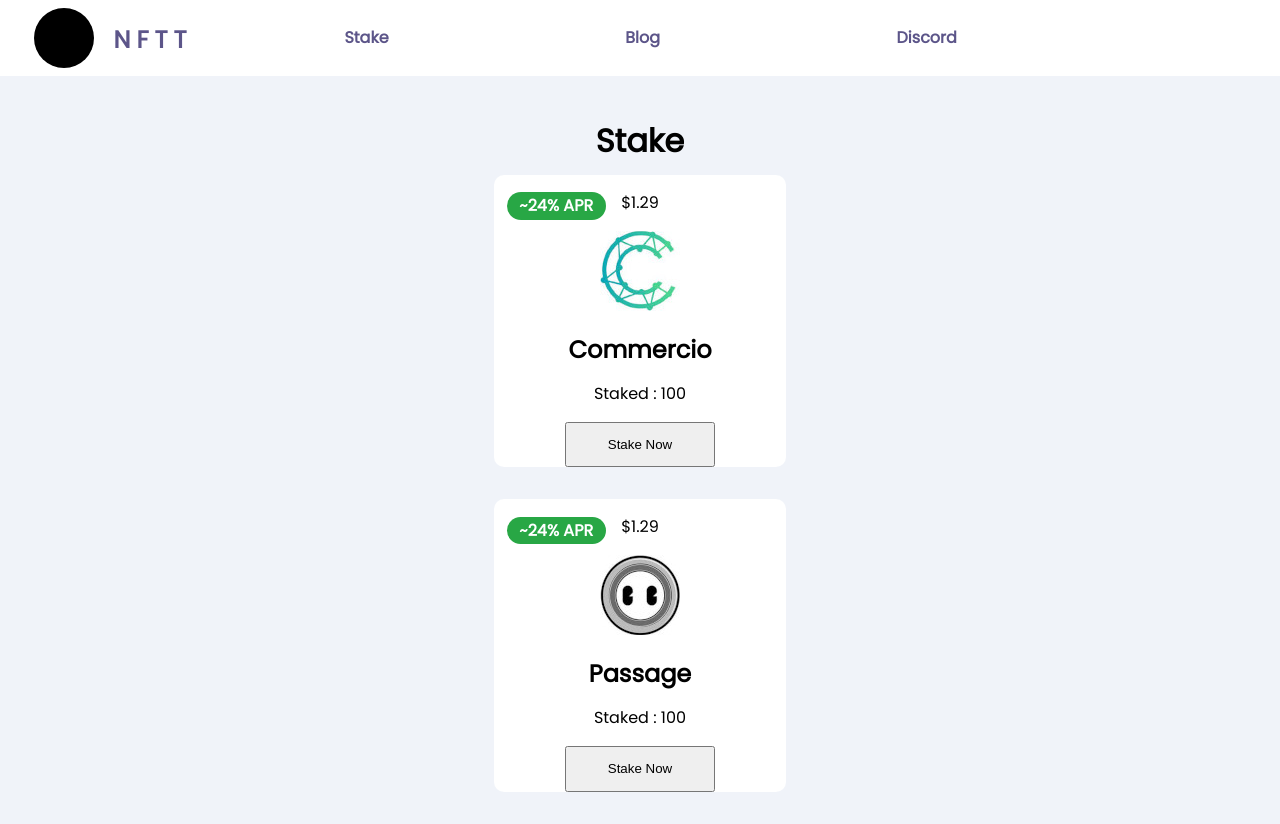
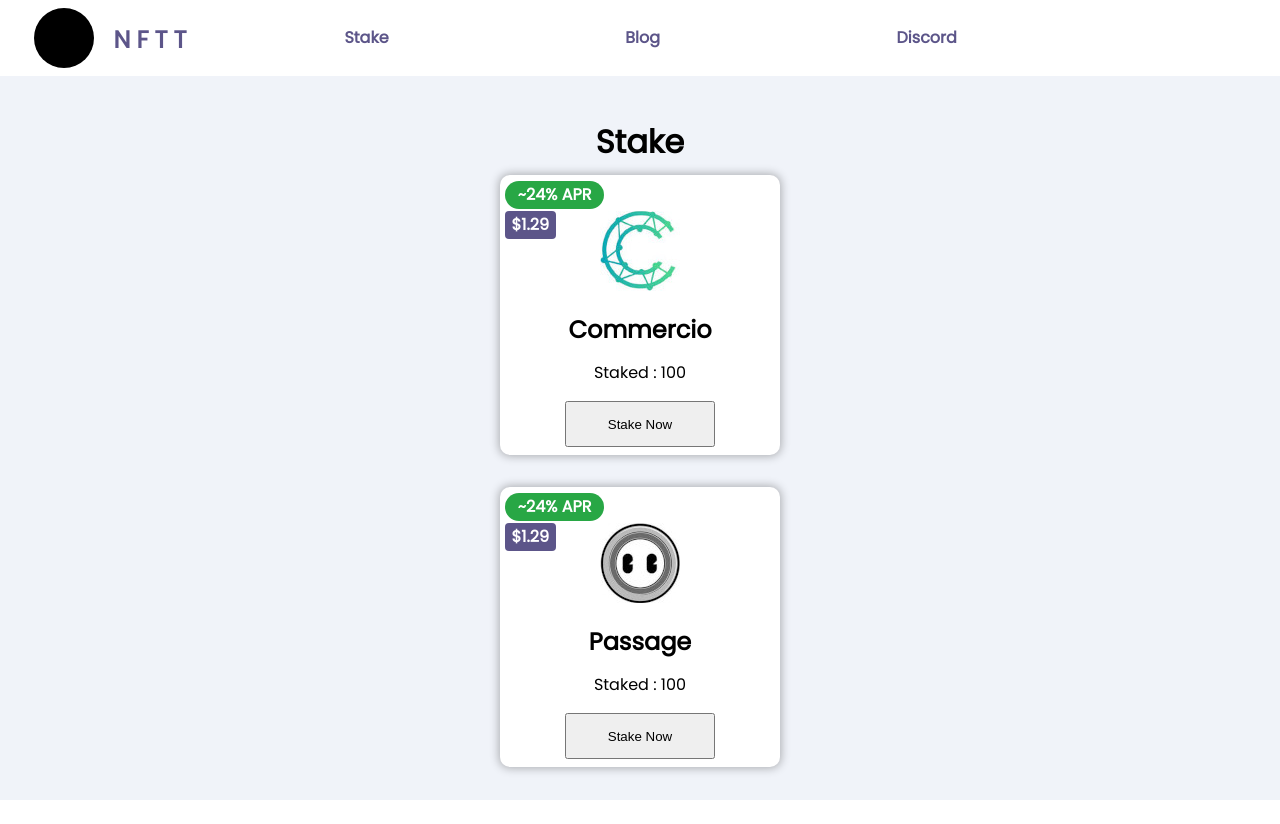
Before and after one commit to ArcAnya/non-fungible-think-tank, a Vue app: page /stake in a window 1280 px wide. After the commit the page ends 800 px from the top, so only its background shows below. Built offline with nearby package versions, Linux system fonts and the light colour scheme.

Commit message:
improved stake page style

```diff
--- a/public/main.css
+++ b/public/main.css
@@ -133,13 +133,15 @@
 }
 
 .stakeasset {
+  margin-bottom: 2em;
+  min-height: 280px;
   text-align: center;
-  margin-bottom: 2em;
   background-color: #fff;
   border-radius: 10px;
   aspect-ratio: 1 / 1;
   transition: transform .1s;
   position: relative;
+  box-shadow: 0 0 10px 1px rgba(0, 0, 0, 0.3);
 }
 
 .stakeasset:hover {
@@ -155,10 +157,21 @@
   color: #fff;
   background-color: #28a745;
   position: absolute;
-  top: .1em;
-  left: .8em;
+  top: -10px;
+  left: 5px;
 }
 
 .assetvalue {
+  padding: .1em .4em;
+  font-weight: 600;
+  color: #fff;
+  background-color: #5c5589;
+  border-radius: .25rem;
+  position: absolute;
+  top: 20px;
+  left: 5px;
+}
 
+.assetimg {
+  margin-top: 2.2em;
 }
--- a/src/components/StakeCommercio.vue
+++ b/src/components/StakeCommercio.vue
@@ -7,7 +7,7 @@
   <section class="stakeasset">
     <p class="assetapr">~24% APR</p>
     <p class="assetvalue">$1.29</p>
-    <img src="commercio80x80.jpeg" alt="">
+    <img class="assetimg" src="commercio80x80.jpeg" alt="" width="80" height="80">
     <h2>Commercio</h2>
     <p>Staked : 100</p>
     <button>Stake Now</button>
--- a/src/components/StakePassage.vue
+++ b/src/components/StakePassage.vue
@@ -7,7 +7,7 @@
   <section class="stakeasset">
     <p class="assetapr">~24% APR</p>
     <p class="assetvalue">$1.29</p>
-    <img src="passage80x80.jpeg" alt="">
+    <img class="assetimg" src="passage80x80.jpeg" alt="" width="80" height="80">
     <h2>Passage</h2>
     <p>Staked : 100</p>
     <button>Stake Now</button>
```
